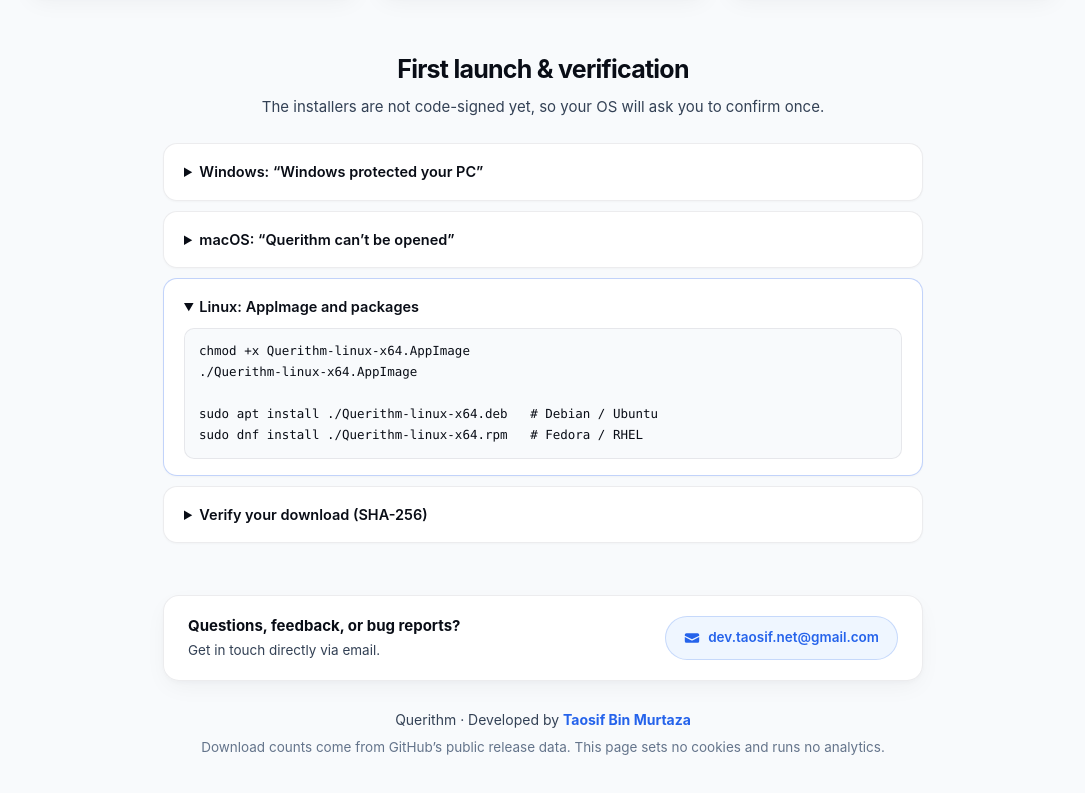
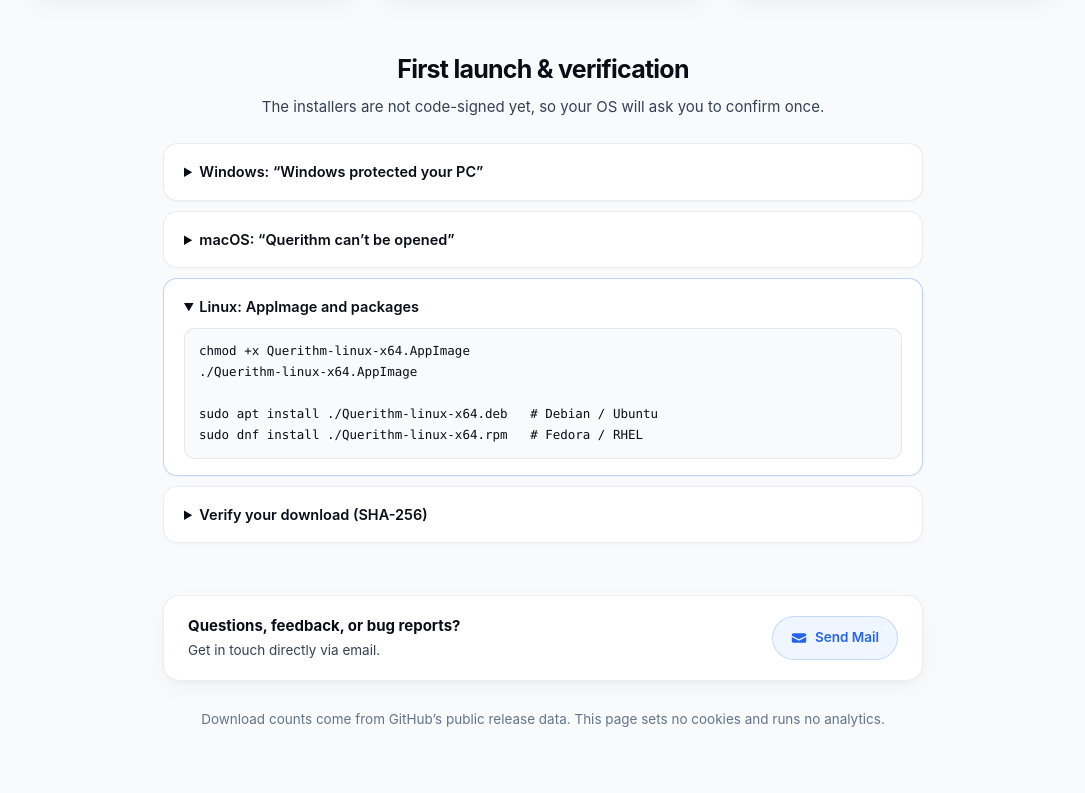
Before and after one commit to dev-taosif-net/querithm-releases, a plain HTML site: page index.html in a window 1280 px wide. Shown: the part 1473-2266 px from the top of the page, without its empty margins (97-1182 px from the left). Drawn offline with Linux system fonts and the light colour scheme; no server answers.

Commit message:
refactor: update footer content and remove author styling

```diff
--- a/index.html
+++ b/index.html
@@ -420,10 +420,9 @@
       </div>
       <a class="contact-btn" href="mailto:dev.taosif.net@gmail.com">
         <svg viewBox="0 0 20 20" width="16" height="16" fill="currentColor" aria-hidden="true"><path d="M3 4a2 2 0 0 0-2 2v1.161l8.441 4.221a1.25 1.25 0 0 0 1.118 0L19 7.162V6a2 2 0 0 0-2-2H3Z"/><path d="m19 8.839-7.77 3.885a2.75 2.75 0 0 1-2.46 0L1 8.839V14a2 2 0 0 0 2 2h14a2 2 0 0 0 2-2V8.839Z"/></svg>
-        <span>dev.taosif.net@gmail.com</span>
+        <span>Send Mail</span>
       </a>
     </div>
-    <p class="footer-author">Querithm · Developed by <strong>Taosif Bin Murtaza</strong></p>
     <p>Download counts come from GitHub’s public release data. This page sets no cookies and runs no analytics.</p>
   </footer>
 </body>
--- a/style.css
+++ b/style.css
@@ -1179,16 +1179,6 @@
   box-shadow: 0 8px 20px -4px rgba(37, 99, 235, 0.35);
 }
 
-.footer-author {
-  color: var(--text-secondary);
-  font-size: 14px;
-  margin-bottom: 6px;
-}
-
-.footer-author strong {
-  color: var(--accent);
-}
-
 footer p {
   margin: 4px 0;
 }
```
